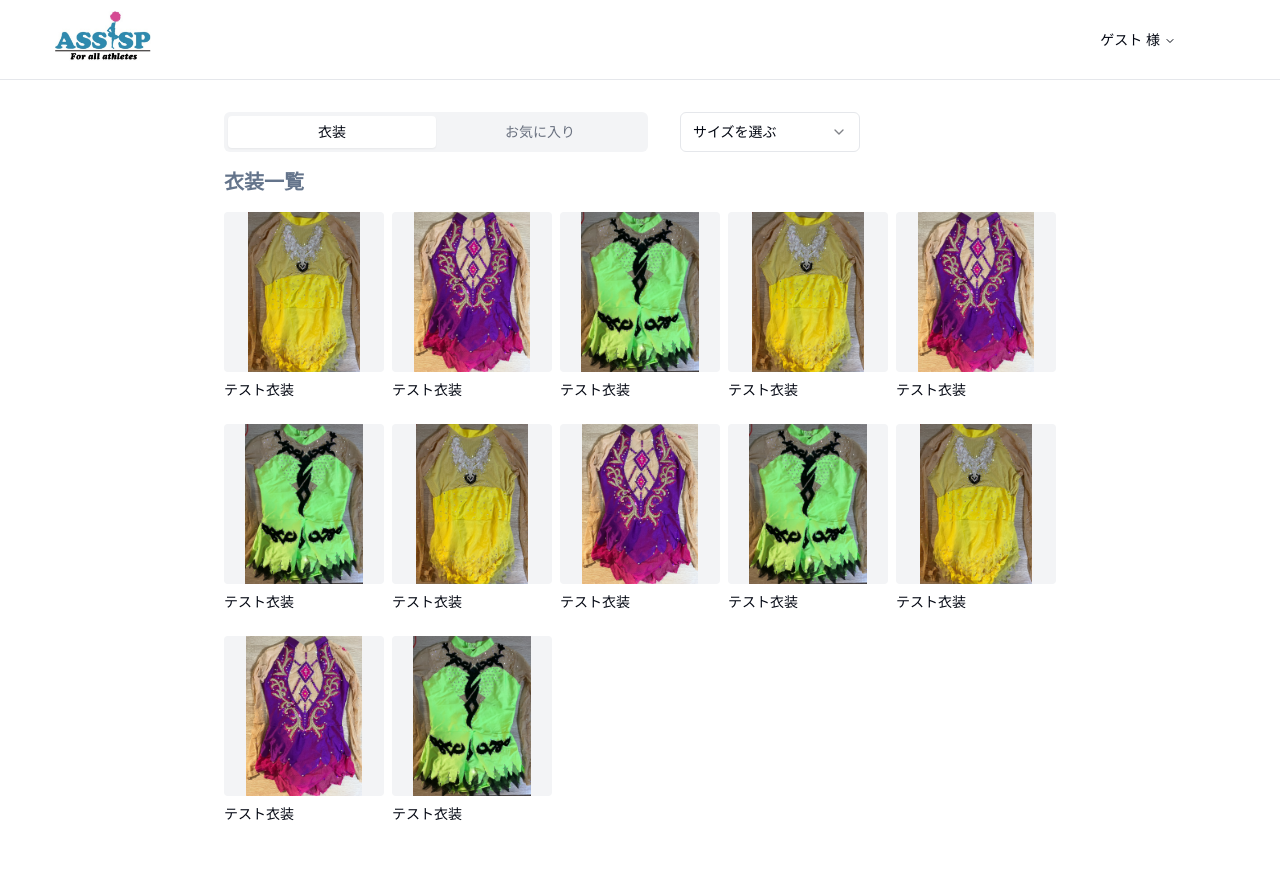
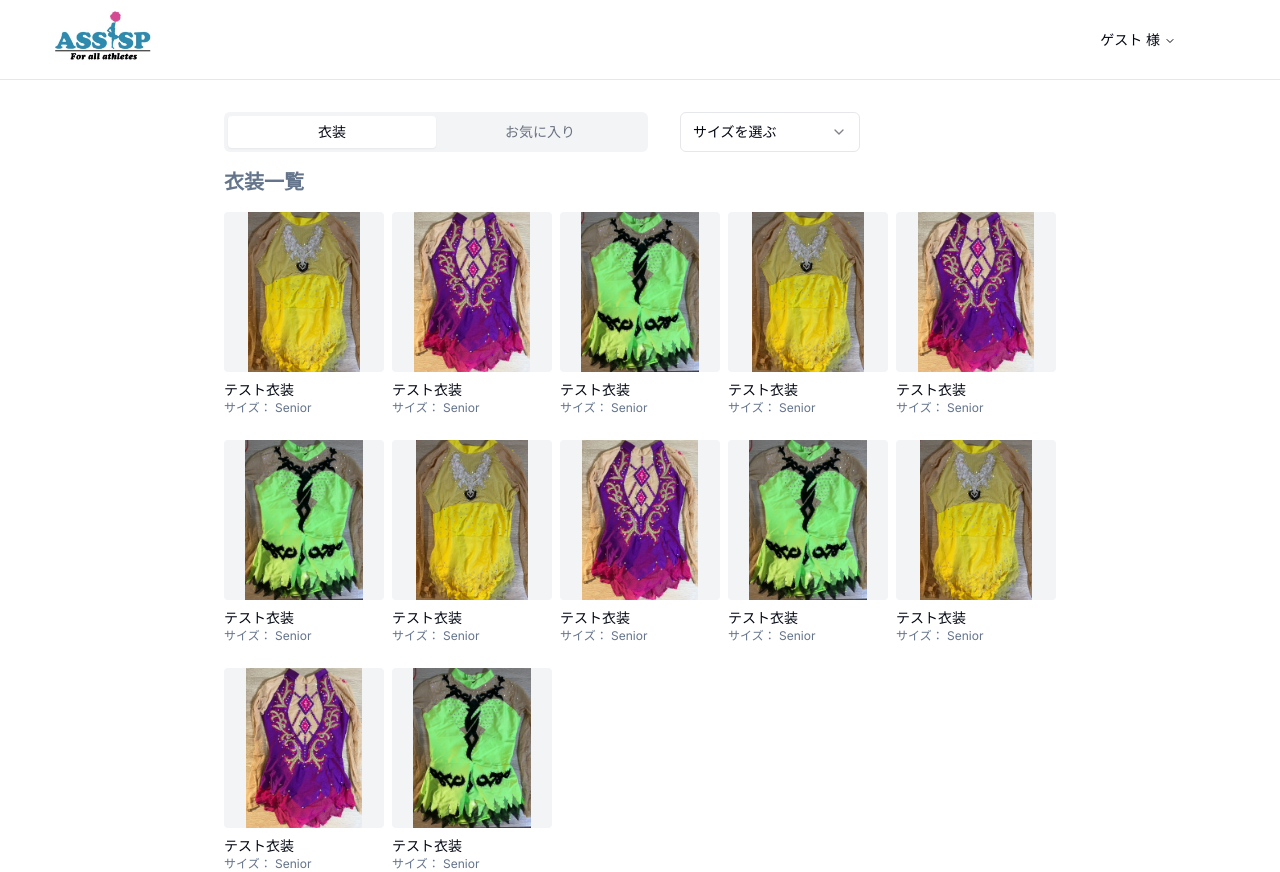
Before and after one commit to zawazawa84/assispo, a Next.js app: page /costume in a window 1280 px wide. Before the commit the page ends 824 px from the top, so only its background shows below. Built offline with nearby package versions, Linux system fonts and the light colour scheme; no server answers.

Commit message:
衣装一覧にサイズを表記

```diff
--- a/src/features/costume/components/CostumeItem.tsx
+++ b/src/features/costume/components/CostumeItem.tsx
@@ -27,6 +27,9 @@ export const CostumeItem = ({
         className="rounded-sm object-contain aspect-square bg-secondary"
       />
       <h3 className="truncate text-sm max-w-[220px] mt-2">テスト衣装</h3>
+      <h3 className="truncate text-xs max-w-[220px] text-slate-500">
+        サイズ： Senior
+      </h3>
     </div>
   );
 };
```
